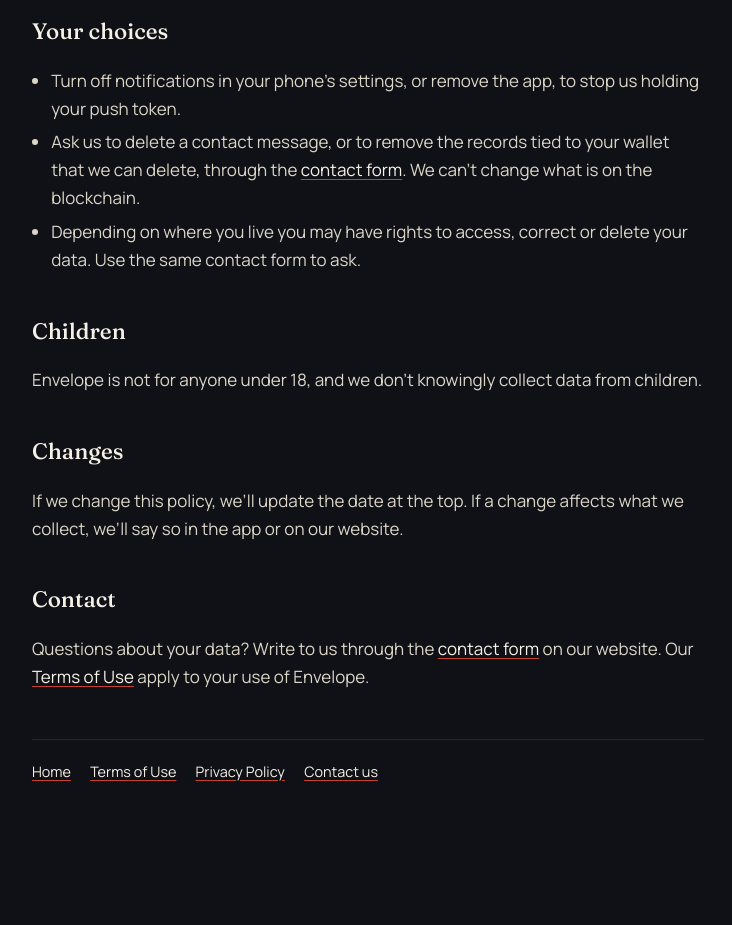
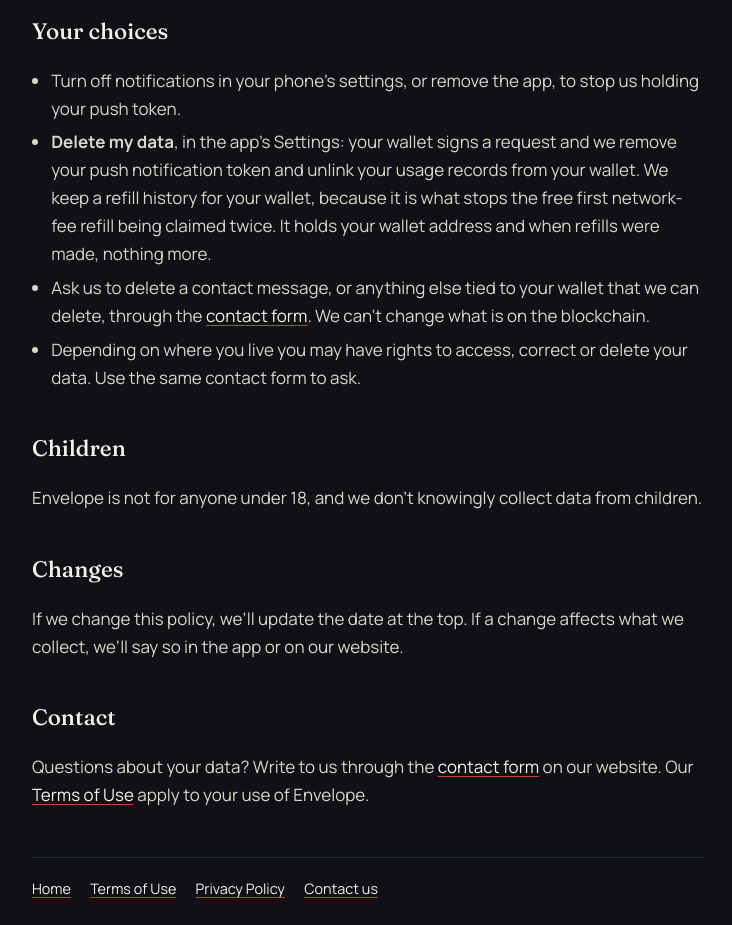
Before and after one commit to ETIM-PAUL/envelope-site, a plain HTML site: page privacy.html in a window 1280 px wide. Shown: the part 2640-3565 px from the top of the page, without its empty margins (272-1004 px from the left). Before the commit the page ends 3487 px from the top, so only its background shows below. Drawn offline with Linux system fonts and the light colour scheme.

Commit message:
Privacy: describe Delete my data

```diff
--- a/privacy.html
+++ b/privacy.html
@@ -221,8 +221,14 @@
           Turn off notifications in your phone&rsquo;s settings, or remove the app, to stop us holding your push token.
         </li>
         <li>
-          Ask us to delete a contact message, or to remove the records tied to your wallet that we can delete, through
-          the <a href="/#contact-title">contact form</a>. We can&rsquo;t change what is on the blockchain.
+          <strong>Delete my data</strong>, in the app&rsquo;s Settings: your wallet signs a request and we remove your
+          push notification token and unlink your usage records from your wallet. We keep a refill history for your
+          wallet, because it is what stops the free first network-fee refill being claimed twice. It holds your wallet
+          address and when refills were made, nothing more.
+        </li>
+        <li>
+          Ask us to delete a contact message, or anything else tied to your wallet that we can delete, through the
+          <a href="/#contact-title">contact form</a>. We can&rsquo;t change what is on the blockchain.
         </li>
         <li>
           Depending on where you live you may have rights to access, correct or delete your data. Use the same contact
```
